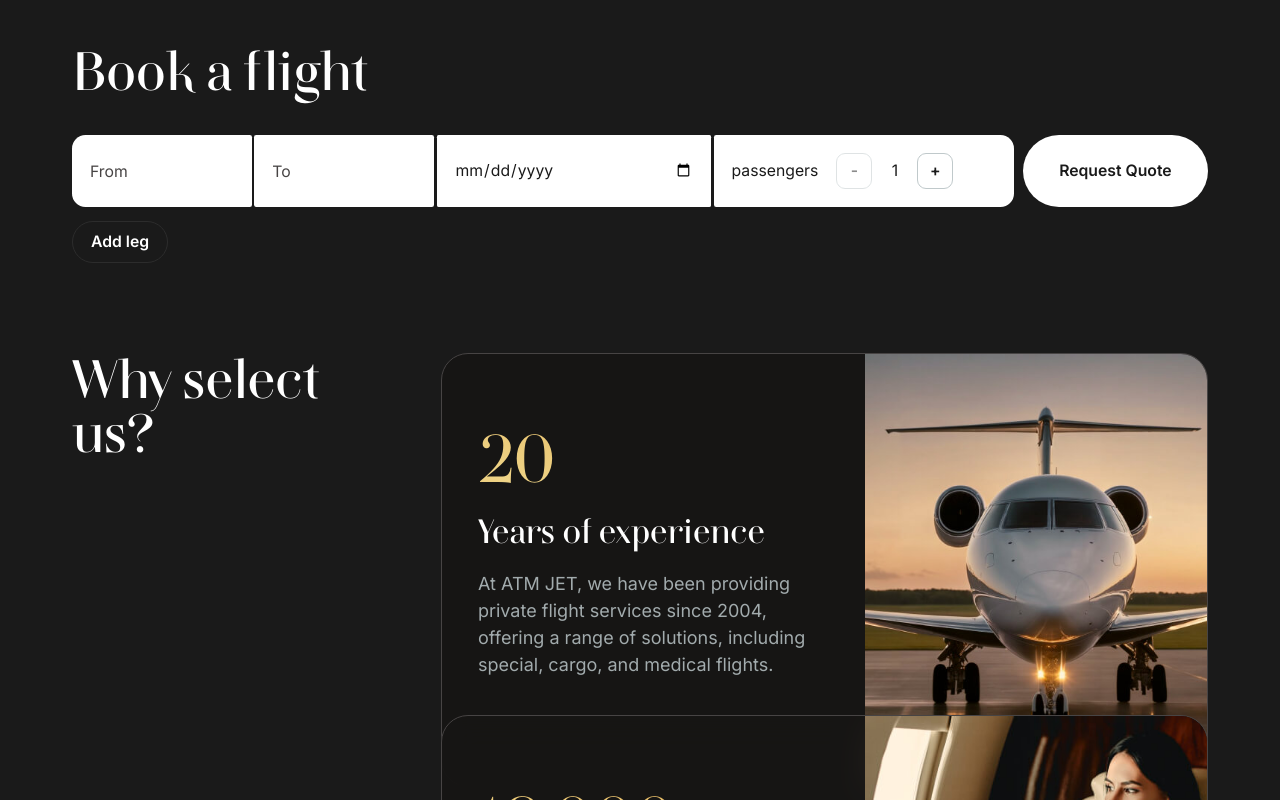
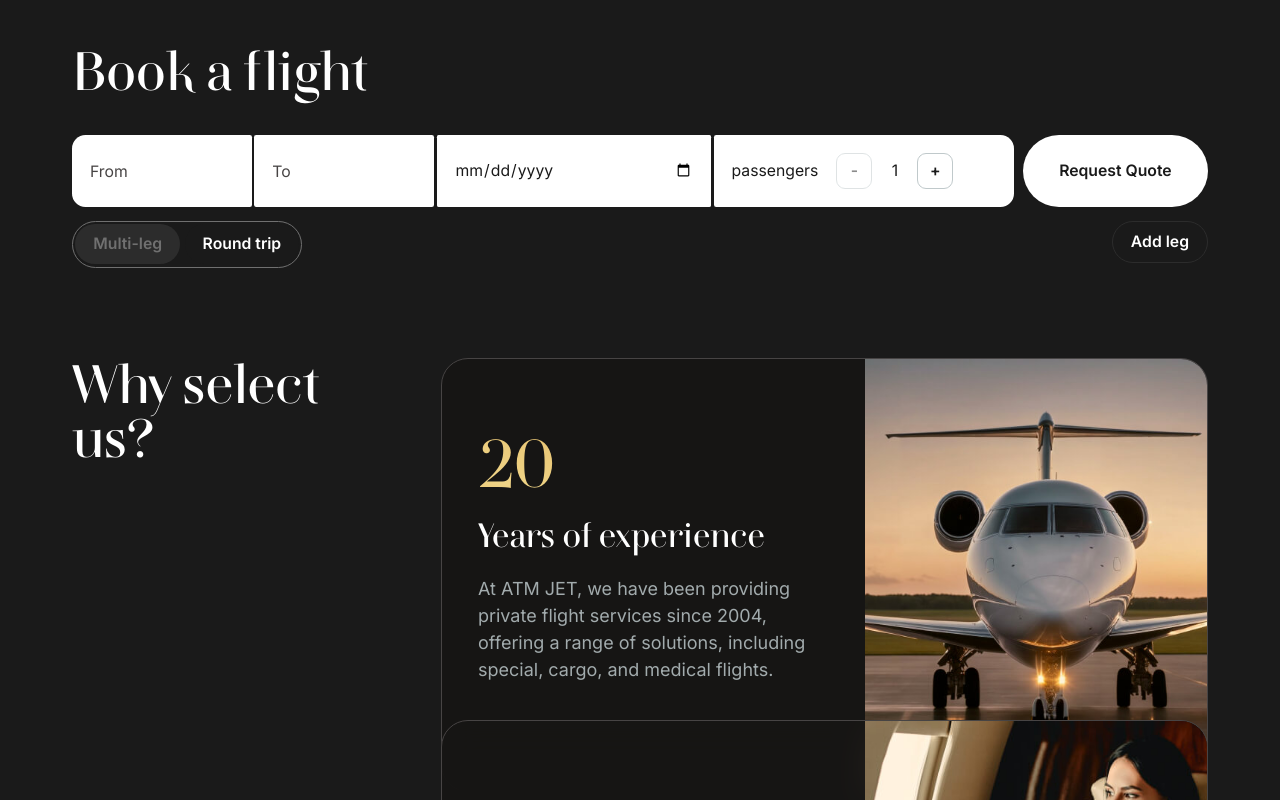
Before and after one commit to pixbs/atmjet_website, a Next.js app: page /en in a window 1280 px wide. Shown: the part 800-1600 px from the top of the page. Built offline with nearby package versions, Linux system fonts and the light colour scheme.

Commit message:
✈️ feat: Add round-trip and multi-leg for home page

```diff
--- a/messages/en/home_page.json
+++ b/messages/en/home_page.json
@@ -11,6 +11,8 @@
 		"request-quote": "Request Quote",
 		"delete-leg": "Delete leg",
 		"add-leg": "Add leg",
+		"round-trip": "Round trip",
+		"multi-leg": "Multi-leg",
 		"confirm": "Request successfully sent"
 	},
 	"home-why-us": {
--- a/messages/ru/home_page.json
+++ b/messages/ru/home_page.json
@@ -11,6 +11,8 @@
 		"request-quote": "Отправить запрос",
 		"delete-leg": " Удалить остановку",
 		"add-leg": "Добавить остановку",
+		"round-trip": "Туда-обратно",
+		"multi-leg": "Много остановок",
 		"confirm": "Запрос успешно отправлен"
 	},
 	"home-why-us": {
--- a/messages/uk/home_page.json
+++ b/messages/uk/home_page.json
@@ -10,6 +10,8 @@
 		"passangers": "Пасажири",
 		"request-quote": "Надіслати запит",
 		"delete-leg": " Видалити зупинку",
+		"round-trip": "Туди-назад",
+		"multi-leg": "Багато зупинок",
 		"confirm": "Запит успішно надіслано"
 	},
 	"home-why-us": {
--- a/src/components/form/direction.tsx
+++ b/src/components/form/direction.tsx
@@ -10,16 +10,21 @@ export const directionSchema = z.object({
 		.string()
 		.nonempty('Date is required')
 		.refine((val) => !isNaN(Date.parse(val)), { message: 'Invalid date format' }),
+	returnDate: z
+		.string()
+		.refine((val) => !isNaN(Date.parse(val)), { message: 'Invalid date format' })
+		.optional(),
 	passengers: z.number().int().positive('passengers must be a positive number'),
 })
 
 interface DirectionProps {
 	index: number
+	showReturn?: boolean
 }
 
 export function Direction(props: DirectionProps) {
 	const t = useTranslations('form')
-	const { index } = props
+	const { index, showReturn = false } = props
 	const {
 		control,
 		formState: { errors },
@@ -65,6 +70,22 @@ export function Direction(props: DirectionProps) {
 					)}
 				/>
 			</div>
+			{showReturn && (
+				<div className='w-full rounded-sm bg-gray-900'>
+					<Controller
+						control={control}
+						name={`direction.${index}.returnDate`}
+						render={({ field }) => (
+							<input
+								{...field}
+								type='date'
+								placeholder={t('date')}
+								className='min-h-16 w-full flex-shrink-0 lg:h-full'
+							/>
+						)}
+					/>
+				</div>
+			)}
 			<Controller
 				control={control}
 				name={`direction.${index}.passengers`}
--- a/src/components/form/request_flight.tsx
+++ b/src/components/form/request_flight.tsx
@@ -23,6 +23,7 @@ interface RequestFormProps {
 export function RequestForm(props: RequestFormProps) {
 	const { buttonText, buttonClassName, max = 4 } = props
 	const [submitted, setSubmitted] = useState(false)
+	const [isRoundTrip, setIsRoundTrip] = useState(false)
 	const t = useTranslations('form')
 	const methods = useForm<FormSchemaType>({
 		resolver: zodResolver(schema),
@@ -50,6 +51,14 @@ export function RequestForm(props: RequestFormProps) {
 		remove(index)
 	}
 
+	const handeleRoundTrip = (state: boolean) => {
+		if (!isRoundTrip) {
+			remove()
+			handleAppend()
+		}
+		setIsRoundTrip(!isRoundTrip)
+	}
+
 	if (submitted) {
 		return (
 			<>
@@ -64,7 +73,7 @@ export function RequestForm(props: RequestFormProps) {
 			<form onSubmit={handleSubmit(onSubmit)} className='flex flex-col gap-6 lg:gap-3'>
 				{fields.map((field, index) => (
 					<div key={field.id} className='flex flex-col gap-2 lg:flex-row'>
-						<Direction index={index} />
+						<Direction index={index} showReturn={isRoundTrip} />
 						{index != 0 && (
 							<button
 								type='button'
@@ -84,7 +93,22 @@ export function RequestForm(props: RequestFormProps) {
 						)}
 					</div>
 				))}
-				{fields.length < max && (
+				<div className='flex-row justify-between gap-4'>
+					<div className='flex-row gap-1 rounded-full border border-gray-500 p-0.5'>
+						<button
+							onClick={() => handeleRoundTrip(false)}
+							className={`${isRoundTrip ? 'bg-gray-100 text-gray-900' : 'bg-gray-300 text-gray-500'}`}
+						>
+							{t('multi-leg')}
+						</button>
+						<button
+							onClick={() => handeleRoundTrip(true)}
+							className={`${isRoundTrip ? 'bg-gray-300 text-gray-500' : 'bg-gray-100 text-gray-900'}`}
+						>
+							{t('round-trip')}
+						</button>
+					</div>
+					{fields.length < max && !isRoundTrip && (
 						<button
 							type='button'
 							onClick={handleAppend}
@@ -93,6 +117,7 @@ export function RequestForm(props: RequestFormProps) {
 							{t('add-leg')}
 						</button>
 					)}
+				</div>
 				<button type='submit' className={`big lg:hidden ${buttonClassName}`}>
 					{buttonText || t('request-quote')}
 				</button>
```
Lines whose indentation alone changed are shown as unchanged.
